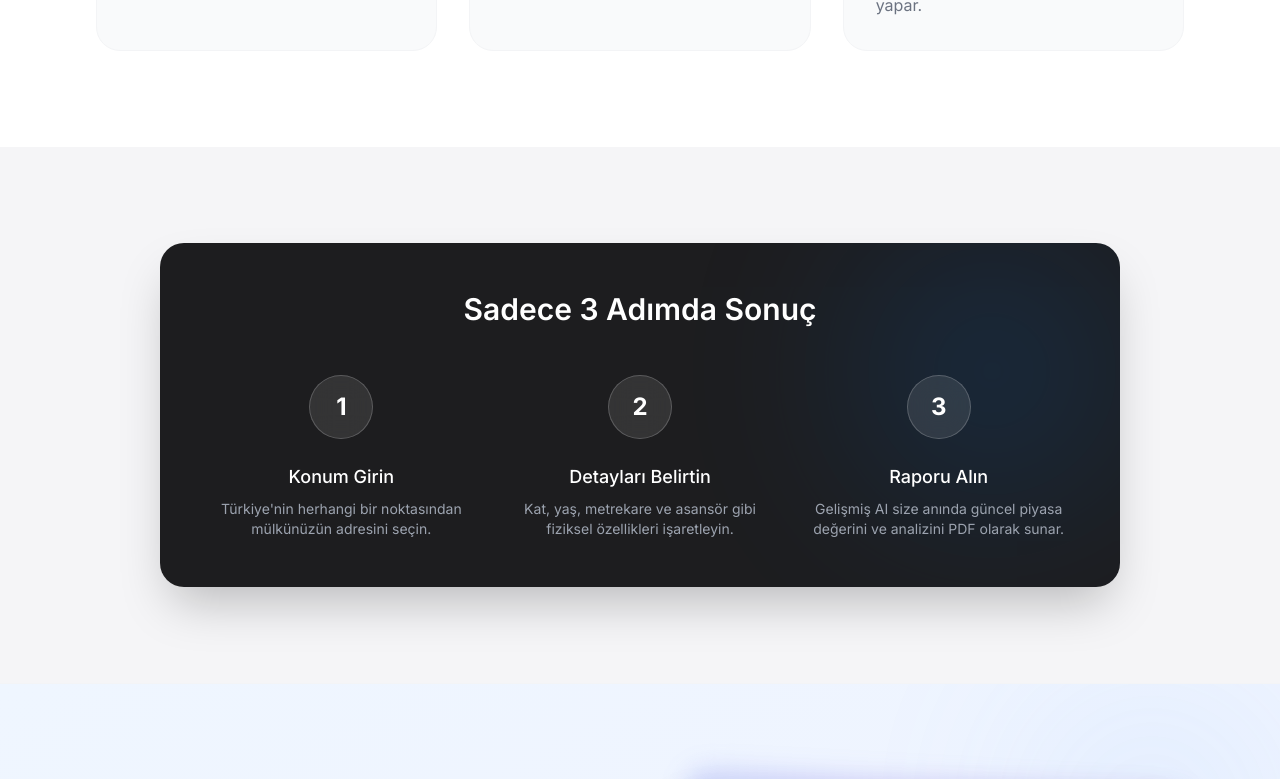
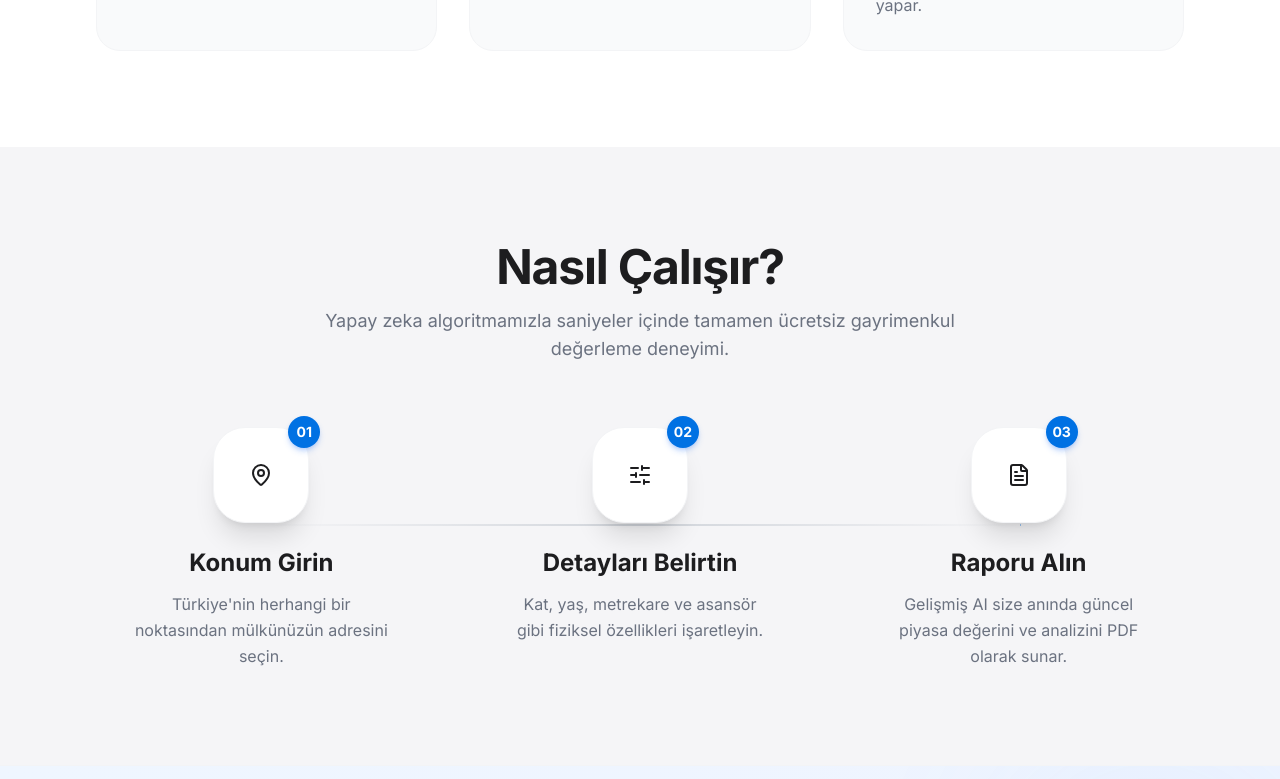
Before and after one commit to pues34/evinin-degeri, a Next.js app: page / in a window 1280 px wide. Shown: the part 1872-2651 px from the top of the page. Built offline with nearby package versions, Linux system fonts and the light colour scheme; no server answers; the database is empty.

Commit message:
feat(home): replace old nasil calisir section with animated framer-motion section and fix b2b promo link

```diff
--- a/src/app/page.tsx
+++ b/src/app/page.tsx
@@ -3,6 +3,7 @@ import Footer from "@/components/Footer";
 import { Sparkles, LineChart, ShieldCheck, MapPin, Crown, TrendingUp } from "lucide-react";
 import TestimonialSlider from "@/components/TestimonialSlider";
 import prisma from "@/lib/prisma";
+import HowItWorksSection from "@/components/HowItWorksSection";
 
 export const dynamic = 'force-dynamic';
 
@@ -92,36 +93,8 @@ export default async function Home() {
         </div>
       </div>
 
-      {/* How it Works */}
-      <div className="py-24 relative z-10 bg-appleGray">
-        <div className="max-w-5xl mx-auto px-4 sm:px-6 lg:px-8">
-          <div className="bg-appleDark rounded-3xl p-12 overflow-hidden relative shadow-2xl">
-            {/* Decors inside dark card */}
-            <div className="absolute top-0 right-0 w-64 h-64 bg-appleBlue rounded-full blur-[100px] opacity-20 pointer-events-none" />
-            <div className="relative z-10 text-center mb-12">
-              <h2 className="text-3xl font-semibold text-white">Sadece 3 Adımda Sonuç</h2>
-            </div>
-
-            <div className="grid grid-cols-1 md:grid-cols-3 gap-8 relative z-10">
-              <div className="text-center">
-                <div className="w-16 h-16 bg-white/10 rounded-full flex items-center justify-center text-white text-2xl font-bold mx-auto mb-6 backdrop-blur-md border border-white/20">1</div>
-                <h4 className="text-lg font-medium text-white mb-2">Konum Girin</h4>
-                <p className="text-gray-400 text-sm">Türkiye&apos;nin herhangi bir noktasından mülkünüzün adresini seçin.</p>
-              </div>
-              <div className="text-center">
-                <div className="w-16 h-16 bg-white/10 rounded-full flex items-center justify-center text-white text-2xl font-bold mx-auto mb-6 backdrop-blur-md border border-white/20">2</div>
-                <h4 className="text-lg font-medium text-white mb-2">Detayları Belirtin</h4>
-                <p className="text-gray-400 text-sm">Kat, yaş, metrekare ve asansör gibi fiziksel özellikleri işaretleyin.</p>
-              </div>
-              <div className="text-center">
-                <div className="w-16 h-16 bg-white/10 rounded-full flex items-center justify-center text-white text-2xl font-bold mx-auto mb-6 backdrop-blur-md border border-white/20">3</div>
-                <h4 className="text-lg font-medium text-white mb-2">Raporu Alın</h4>
-                <p className="text-gray-400 text-sm">Gelişmiş AI size anında güncel piyasa değerini ve analizini PDF olarak sunar.</p>
-              </div>
-            </div>
-          </div>
-        </div>
-      </div>
+      {/* How it Works - Animated Component */}
+      <HowItWorksSection />
 
       {/* B2B Promo Section / Kurumsal Çözümler */}
       <div className="bg-gradient-to-br from-blue-50 to-indigo-50 py-24 border-t border-gray-100 relative z-10 overflow-hidden">
@@ -154,7 +127,7 @@ export default async function Home() {
                 </li>
               </ul>
 
-              <a href="/b2b/login" className="inline-flex items-center px-8 py-4 bg-appleBlue text-white rounded-xl shadow-apple hover:bg-blue-600 hover:-translate-y-1 transition-all font-medium">
+              <a href="/b2b" className="inline-flex items-center px-8 py-4 bg-appleBlue text-white rounded-xl shadow-apple hover:bg-blue-600 hover:-translate-y-1 transition-all font-medium">
                 Kurumsal Panel&apos;e Giriş Yap &rarr;
               </a>
             </div>
--- /dev/null
+++ b/src/components/HowItWorksSection.tsx
@@ -0,0 +1,89 @@
+"use client";
+
+import { motion } from "framer-motion";
+import { MapPin, SlidersHorizontal, FileText } from "lucide-react";
+
+export default function HowItWorksSection() {
+    const steps = [
+        {
+            num: "01",
+            title: "Konum Girin",
+            desc: "Türkiye'nin herhangi bir noktasından mülkünüzün adresini seçin.",
+            icon: <MapPin size={24} className="text-appleDark" />
+        },
+        {
+            num: "02",
+            title: "Detayları Belirtin",
+            desc: "Kat, yaş, metrekare ve asansör gibi fiziksel özellikleri işaretleyin.",
+            icon: <SlidersHorizontal size={24} className="text-appleDark" />
+        },
+        {
+            num: "03",
+            title: "Raporu Alın",
+            desc: "Gelişmiş AI size anında güncel piyasa değerini ve analizini PDF olarak sunar.",
+            icon: <FileText size={24} className="text-appleDark" />
+        }
+    ];
+
+    return (
+        <div className="py-24 relative z-10 bg-appleGray overflow-hidden">
+            <div className="max-w-6xl mx-auto px-4 sm:px-6 lg:px-8 relative">
+                <div className="text-center mb-16">
+                    <motion.h2
+                        initial={{ opacity: 0, y: 20 }}
+                        whileInView={{ opacity: 1, y: 0 }}
+                        viewport={{ once: true }}
+                        transition={{ duration: 0.6 }}
+                        className="text-4xl md:text-5xl font-bold text-appleDark tracking-tight mb-4"
+                    >
+                        Nasıl Çalışır?
+                    </motion.h2>
+                    <motion.p
+                        initial={{ opacity: 0, y: 20 }}
+                        whileInView={{ opacity: 1, y: 0 }}
+                        viewport={{ once: true }}
+                        transition={{ duration: 0.6, delay: 0.1 }}
+                        className="text-gray-500 text-lg max-w-2xl mx-auto"
+                    >
+                        Yapay zeka algoritmamızla saniyeler içinde tamamen ücretsiz gayrimenkul değerleme deneyimi.
+                    </motion.p>
+                </div>
+
+                <div className="grid grid-cols-1 md:grid-cols-3 gap-8 md:gap-12 relative z-10">
+                    {/* Connecting Line for Desktop */}
+                    <div className="hidden md:block absolute top-[40%] left-[15%] right-[15%] h-[2px] bg-gradient-to-r from-transparent via-gray-300 to-transparent z-0 overflow-hidden">
+                        <motion.div
+                            className="w-full h-full bg-appleBlue"
+                            initial={{ x: "-100%" }}
+                            whileInView={{ x: "100%" }}
+                            viewport={{ once: true }}
+                            transition={{ duration: 1.5, ease: "easeInOut" }}
+                        />
+                    </div>
+
+                    {steps.map((step, idx) => (
+                        <motion.div
+                            key={idx}
+                            initial={{ opacity: 0, y: 40 }}
+                            whileInView={{ opacity: 1, y: 0 }}
+                            viewport={{ once: true }}
+                            transition={{ duration: 0.6, delay: idx * 0.2 }}
+                            className="relative z-10 text-center"
+                        >
+                            <div className="w-24 h-24 mx-auto bg-white rounded-[2rem] shadow-xl border border-gray-100 flex items-center justify-center transform hover:scale-110 transition-transform duration-300 mb-6 relative group">
+                                {step.icon}
+                                <div className="absolute -top-3 -right-3 w-8 h-8 bg-appleBlue text-white rounded-full flex items-center justify-center font-bold text-sm shadow-md shadow-blue-500/30">
+                                    {step.num}
+                                </div>
+                            </div>
+                            <h4 className="text-2xl font-bold text-appleDark mb-3">{step.title}</h4>
+                            <p className="text-gray-500 leading-relaxed max-w-[260px] mx-auto">
+                                {step.desc}
+                            </p>
+                        </motion.div>
+                    ))}
+                </div>
+            </div>
+        </div>
+    );
+}
```
